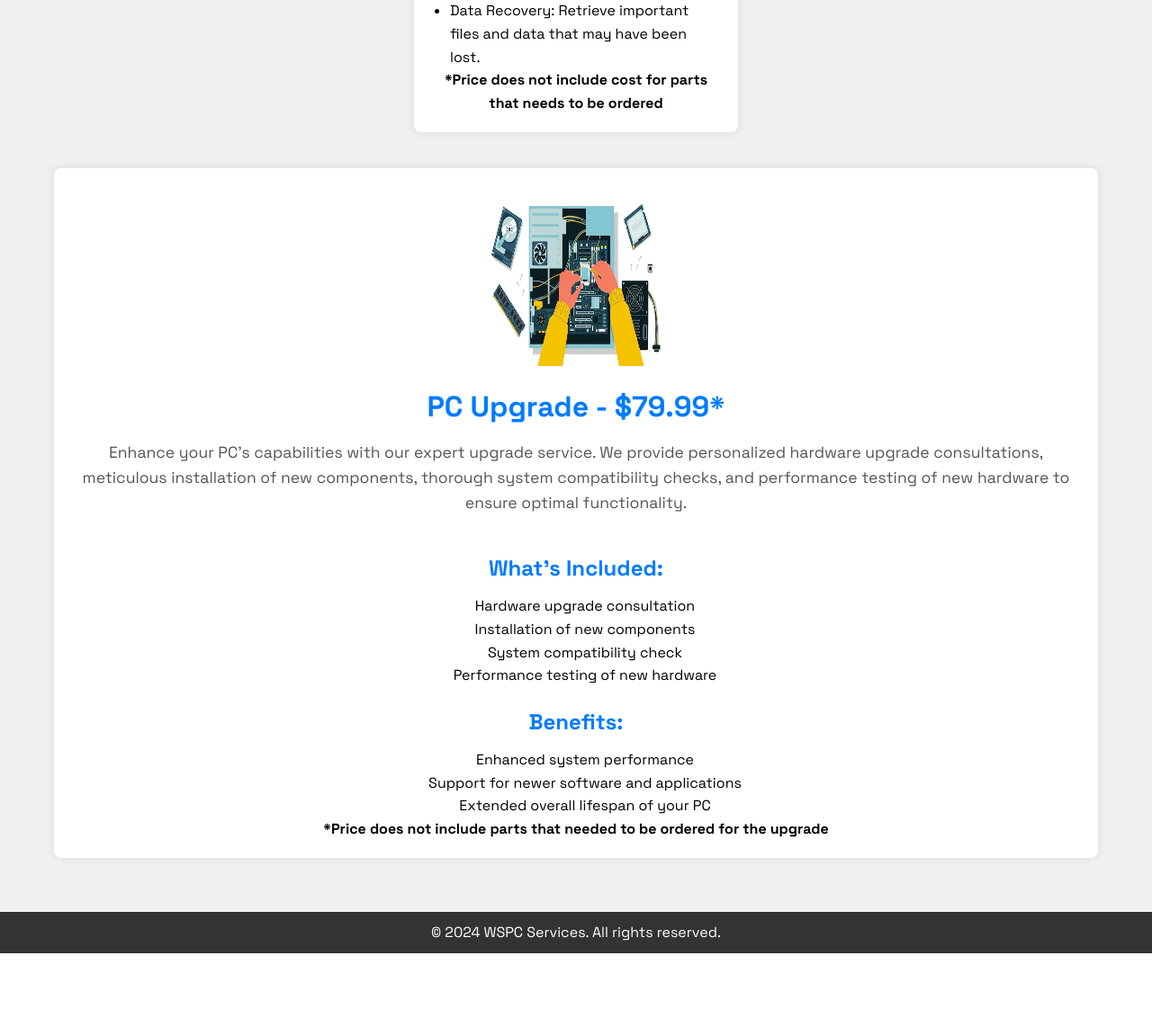
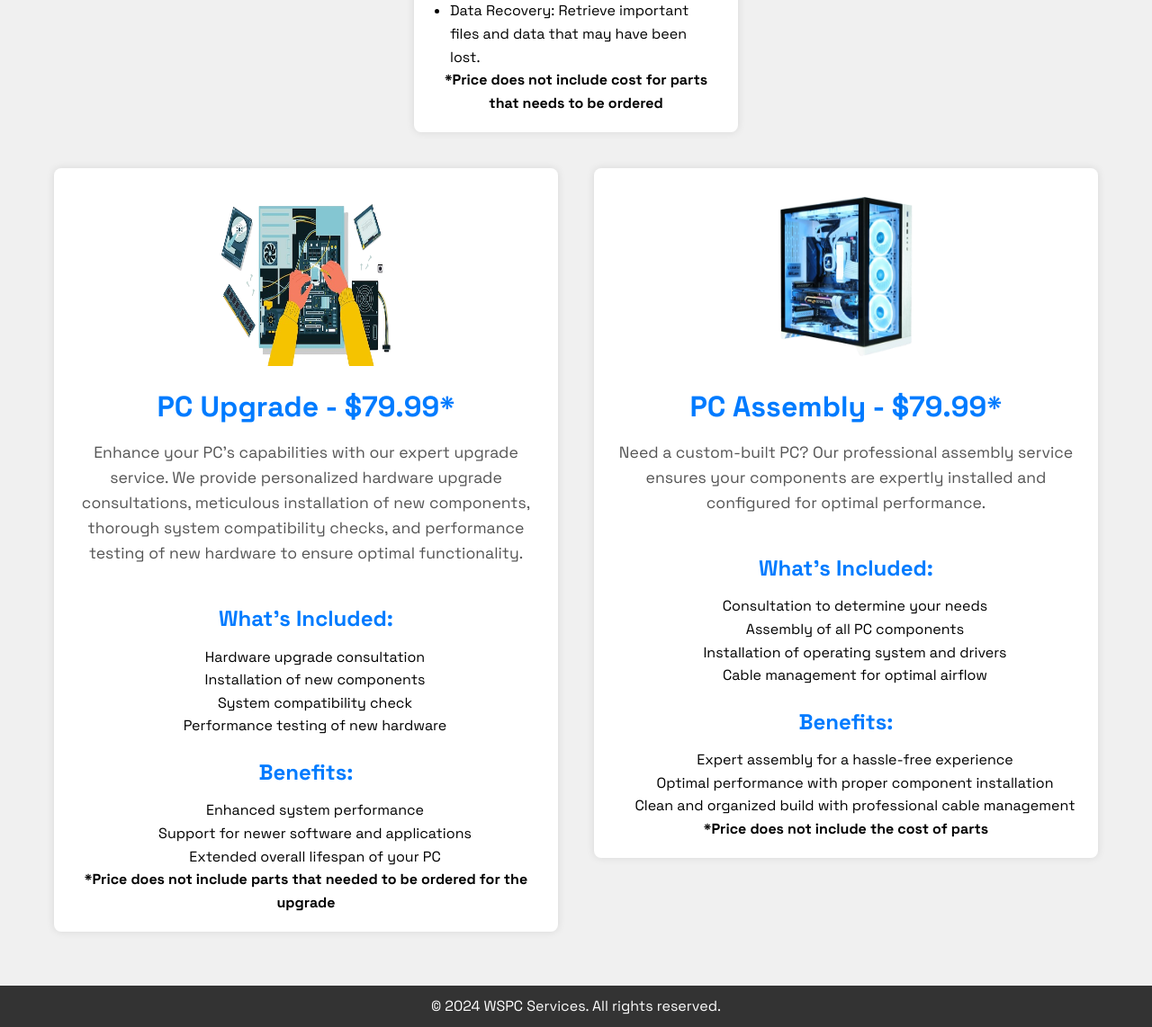
Before and after one commit to 22062239/WSPC, a Django app: page /services/ in a window 1280 px wide. Shown: the part 1528-2670 px from the top of the page at 90% size. Before the commit the page ends 2588 px from the top, so only its background shows below. Run offline with Django 5.2, Linux system fonts and the light colour scheme.

Commit message:
Added PC Assembly option

```diff
--- a/PC/templates/PC/services.html
+++ b/PC/templates/PC/services.html
@@ -125,6 +125,29 @@
                 <strong>*Price does not include parts that needed to be ordered for the upgrade</strong>
             </div>
         </div>
+
+        <div class="service-item pc-build">
+            <div class="service-box">
+                <img src="{% static 'PC/images/assembly.png' %}" alt="PC Assembly" class="service-image">
+                <h2>PC Assembly - $79.99*</h2>
+                <p>Need a custom-built PC? Our professional assembly service ensures your components are expertly installed and configured for optimal performance.</p>
+                <h3>What's Included:</h3>
+                <ul style="text-align: center; list-style-type: none;">
+                    <li>Consultation to determine your needs</li>
+                    <li>Assembly of all PC components</li>
+                    <li>Installation of operating system and drivers</li>
+                    <li>Cable management for optimal airflow</li>
+                </ul>
+                <h3>Benefits:</h3>
+                <ul style="text-align: center; list-style-type: none;">
+                    <li>Expert assembly for a hassle-free experience</li>
+                    <li>Optimal performance with proper component installation</li>
+                    <li>Clean and organized build with professional cable management</li>
+                </ul>
+                <strong>*Price does not include the cost of parts</strong>
+            </div>
+        </div>
+
     </div>
 
     <footer>
--- a/mysite/settings.py
+++ b/mysite/settings.py
@@ -26,7 +26,7 @@ SECRET_KEY = 'django-insecure-$@gy&_!*lku&iczg=xi*a6lg&9m$hbsz2b(@55$h$9pz&q)%=$
 # SECURITY WARNING: don't run with debug turned on in production!
 DEBUG = False
 
-ALLOWED_HOSTS = ['wspcceo.pythonanywhere.com']
+ALLOWED_HOSTS = ['wspcceo.pythonanywhere.com/']
 
 
 # Application definition
```
Also changed, not shown: PC/templates/PC/home.html (+10 -0 lines), PC/static/PC/CSS/home.css (line endings or trailing spaces), PC/static/PC/images/assembly.png (added).
